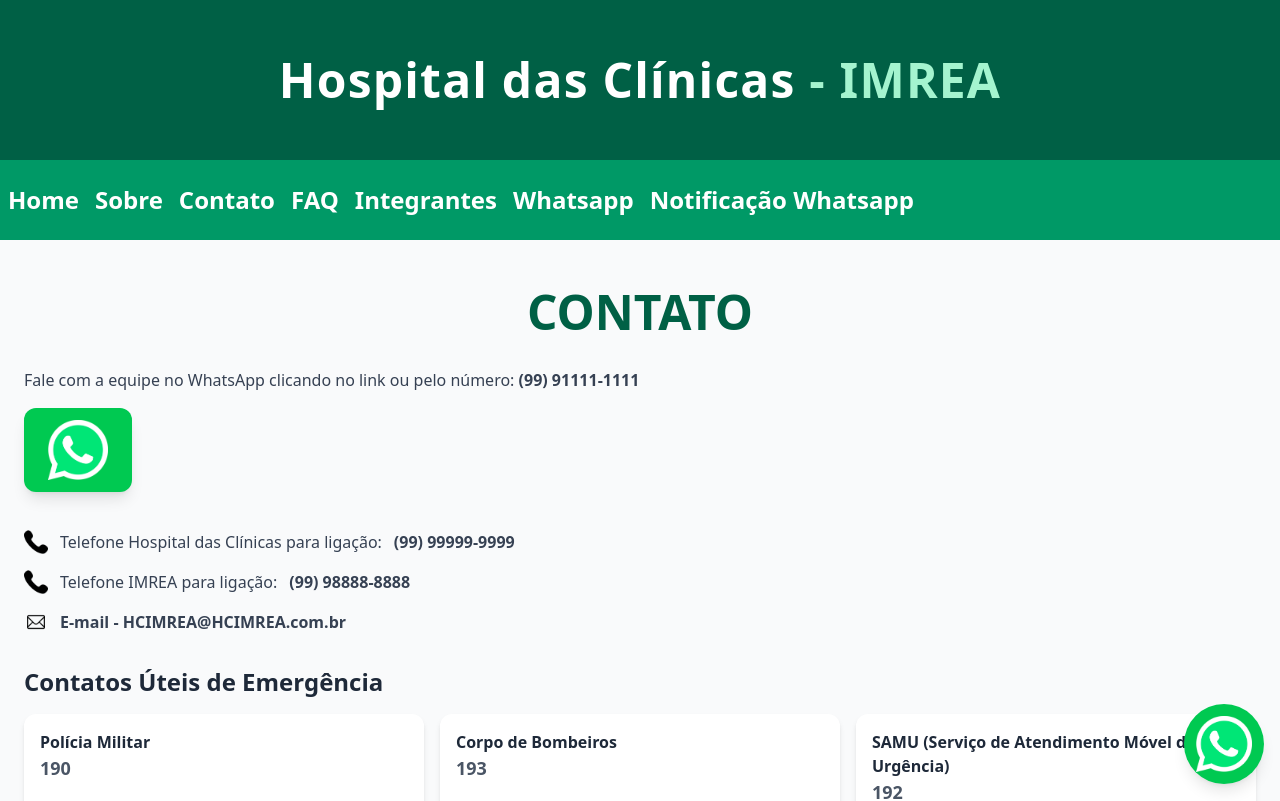
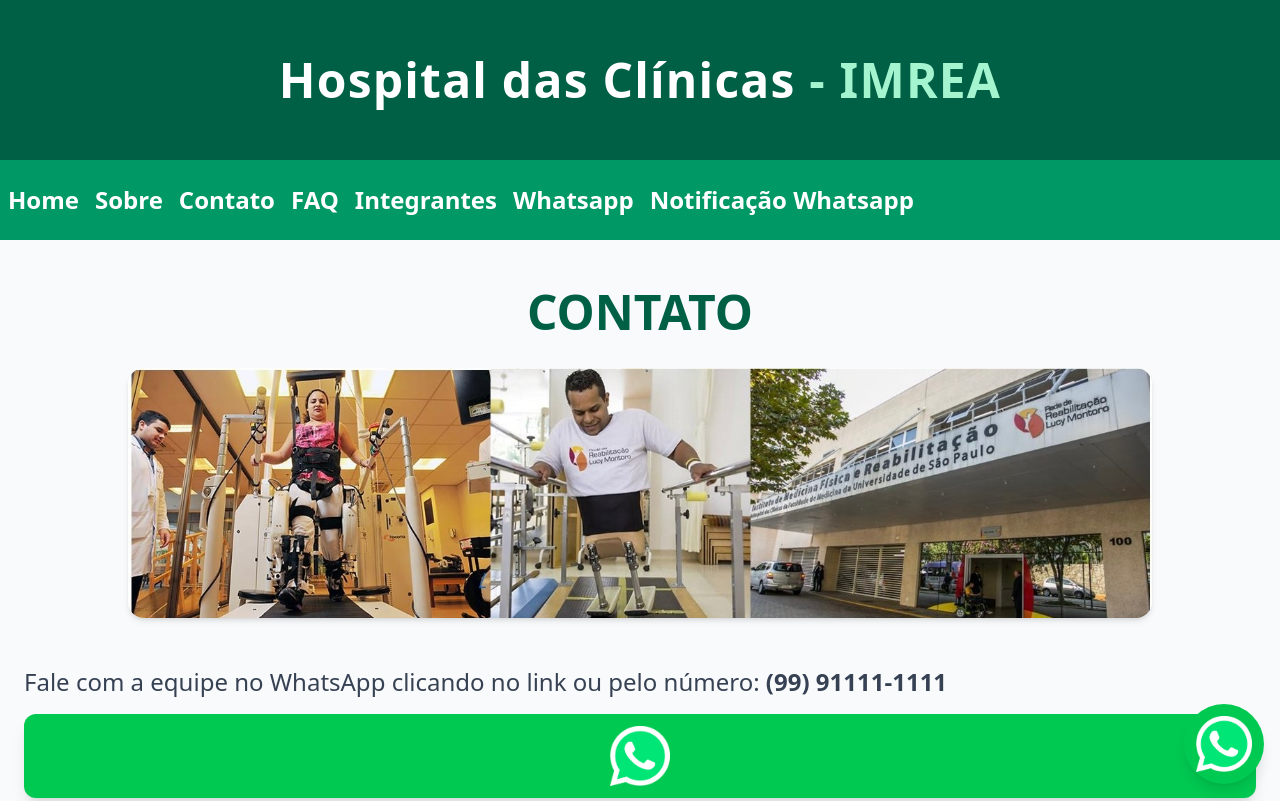
Before and after one commit to lianafujisima/front-sprint03, a React (Vite) app: page /contato in a window 1280 px wide. Shown: the top 801 px of the page. Built offline with nearby package versions, Linux system fonts and the light colour scheme; no server answers.

Commit message:
liana commit 10

```diff
--- a/src/routes/Contato/index.tsx
+++ b/src/routes/Contato/index.tsx
@@ -2,17 +2,22 @@
 import WhatsAppIcone from '../../assets/images/whatsapp.png';
 import Telefone from "../../assets/images/telefone.png";
 import Email from "../../assets/images/email.png";
+import Imrea2 from "../../assets/images/IMREA2.jpg";
+
 
 export default function Contato(){
     return(
         <div>
             <main className="min-h-screen bg-gray-50 py-12 px-6">
-            <h1  className="text-emerald-800 text-5xl text-center font-bold mb-8">CONTATO</h1>
+                <h1 className="text-emerald-800 text-5xl text-center font-bold mb-8">CONTATO</h1>
+                <section className="max-w-5xl mx-auto mb-12">
+                    <img src={Imrea2}alt="Banner do Sistema" className="w-full object-contain rounded-2xl shadow-md"/>
+                </section>
                 <section className="mb-8">
-                <p className="text-gray-700 mb-4">Fale com a equipe no WhatsApp clicando no link ou pelo número: <strong>(99) 91111-1111</strong> </p>
+                    <h2 className="text-gray-700 mb-4 text-2xl">Fale com a equipe no WhatsApp clicando no link ou pelo número: <strong>(99) 91111-1111</strong> </h2>
                     <Link
                     to="/whatsapp"
-                className="inline-block bg-green-500 text-white font-semibold px-6 py-3 rounded-xl shadow-lg hover:bg-green-600 transition"
+                    className=" flex justify-center bg-green-500 text-white font-semibold px-6 py-3 rounded-xl shadow-lg hover:bg-green-600 transition "
                     >
                     <img src={WhatsAppIcone} alt="WhatsApp" className="w-15 h-15 bg-center"/>
                     </Link>
--- a/src/routes/Faq/index.tsx
+++ b/src/routes/Faq/index.tsx
@@ -1,10 +1,14 @@
 import { Link } from "react-router-dom";
+import Imrea2 from "../../assets/images/IMREA2.jpg";
 
 export default function Faq() {
     return (
       <main className="min-h-screen bg-gray-50 py-12 px-6">
         <section className="max-w-4xl mx-auto bg-white p-8 rounded-2xl shadow-md">
           <h1 className="text-emerald-800 text-5xl text-center font-bold mb-8">Perguntas Frequentes (FAQ)</h1>
+          <div className="max-w-5xl mx-auto mb-12">
+            <img src={Imrea2}alt="Banner do Sistema" className="w-full object-contain rounded-2xl shadow-md"/>
+          </div>
           <div className="space-y-6">
             <div>
               <h2 className="text-xl font-semibold text-gray-800">Posso fazer ligação de voz ao número do WhatsApp?</h2>
--- a/src/routes/Home/index.tsx
+++ b/src/routes/Home/index.tsx
@@ -9,19 +9,19 @@
   return (
     <main className="min-h-screen bg-gray-50 py-12 px-6">
 
-        <section className="max-w-4xl mx-auto mb-12 text-center">
-          <h1 className="text-emerald-800 text-5xl text-center font-bold mb-8">Bem-vindo ao site oficial do Hospital das Clínicas com IMREA!</h1>
-          <p className="text-gray-700 leading-relaxed">
-            Aqui você pode realizar agendamentos, consultar seus exames e tirar dúvidas tanto pelo site Oficial como diretamente pelo WhatsApp.
-          </p>
-        </section>
-
         <section className="mb-12">
           <img
             src={Imrea}
             alt="Banner Hospital das Clínicas com IMREA"
             className="w-full h-110 rounded-2xl shadow-md"
           />
+        </section>
+
+        <section className="max-w-4xl mx-auto mb-12 text-center">
+          <h1 className="text-emerald-800 text-5xl text-center font-bold mb-8">Bem-vindo ao site oficial do Hospital das Clínicas com IMREA!</h1>
+          <p className="text-gray-700 leading-relaxed">
+            Aqui você pode realizar agendamentos, consultar seus exames e tirar dúvidas tanto pelo site Oficial como diretamente pelo WhatsApp.
+          </p>
         </section>
 
         <section className="max-w-5xl mx-auto grid gap-6 sm:grid-cols-2 lg:grid-cols-4">
```
Lines whose indentation alone changed are shown as unchanged.
